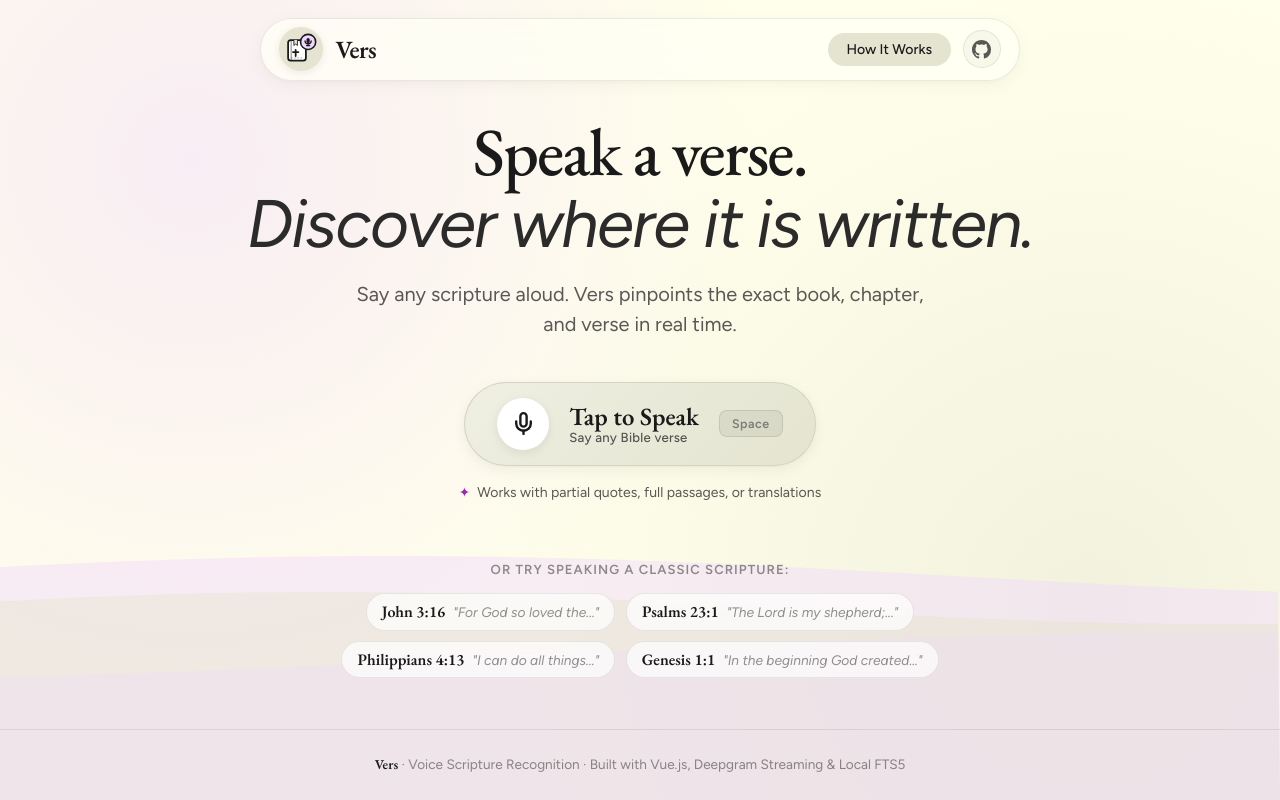
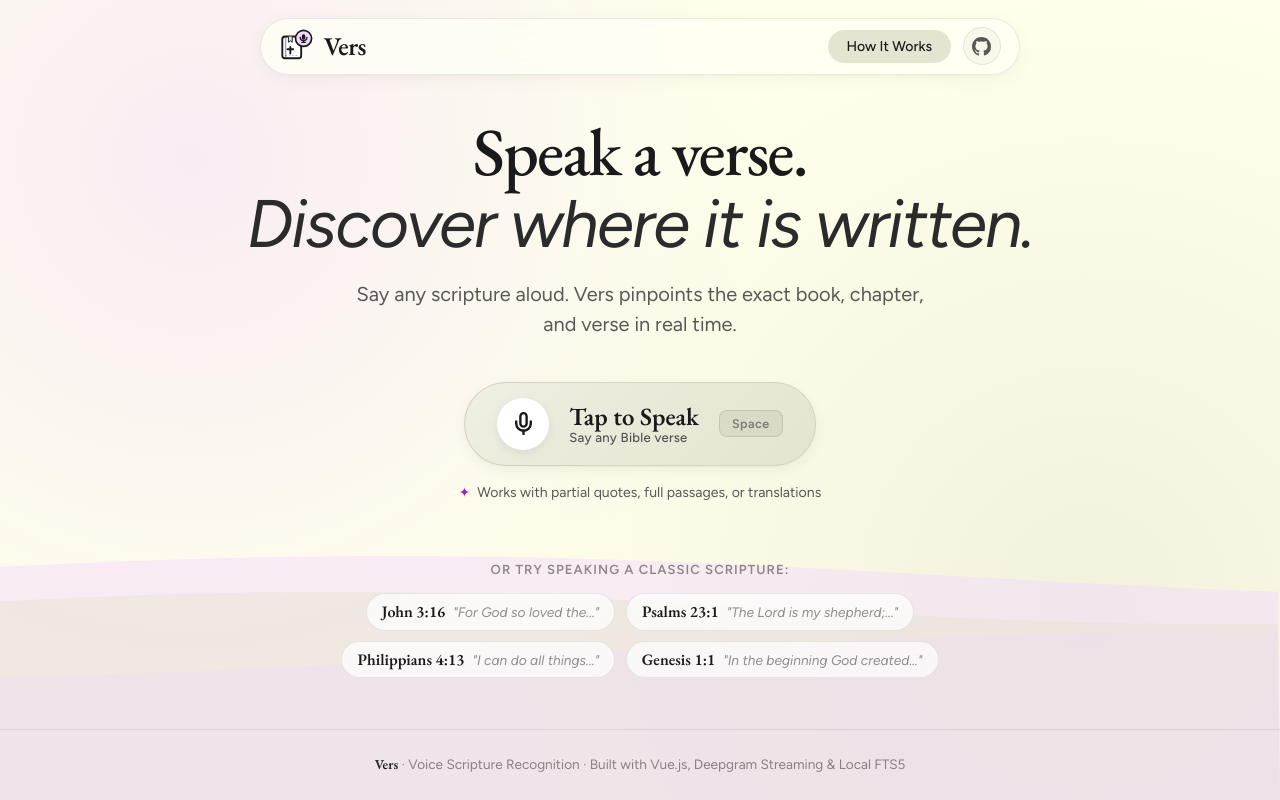
Before and after one commit to Benji918/Vers, a Vue app in the folder frontend/: page / in a window 1280 px wide. Built offline with nearby package versions, Linux system fonts and the light colour scheme.

Commit message:
refactor: updated the website favicon

```diff
--- a/frontend/src/components/Navbar.vue
+++ b/frontend/src/components/Navbar.vue
@@ -1,13 +1,13 @@
 <template>
   <header class="navbar-wrapper">
     <nav class="navbar-container">
-      <!-- Brand Logo: Bible with Microphone at top-right corner -->
+      <!-- Brand Logo: Bible with Microphone at top-right corner (No circle background) -->
       <a href="/" class="brand-link" title="Vers — Scripture by Voice">
         <div class="brand-icon-wrapper">
           <svg class="brand-icon" viewBox="0 0 36 36" fill="none" xmlns="http://www.w3.org/2000/svg">
             <!-- Bible Book Body -->
             <rect x="3.5" y="8" width="20" height="23" rx="3" fill="#FFFFFF" stroke="#1A1A1A" stroke-width="2" />
-            <!-- Book Spine / Edge Accent -->
+            <!-- Book Spine Accent -->
             <path d="M7 8V31" stroke="#1A1A1A" stroke-width="1.5" opacity="0.4" />
             <!-- Book Spine Ribbon / Bookmark -->
             <path d="M10 8V14L12 12.5L14 14V8" fill="#E4E4D0" stroke="#1A1A1A" stroke-width="1" />
@@ -106,33 +106,30 @@ defineEmits(['open-architecture'])
 .brand-link {
   display: flex;
   align-items: center;
-  gap: 0.75rem;
+  gap: 0.65rem;
   text-decoration: none;
   color: var(--color-text-primary);
 }
 
+/* Transparent wrapper with no background circle */
 .brand-icon-wrapper {
-  width: 44px;
-  height: 44px;
-  border-radius: 50%;
-  background: var(--color-accent);
   display: flex;
   align-items: center;
   justify-content: center;
-  box-shadow: 0 2px 8px rgba(26, 26, 26, 0.08);
+  background: transparent;
+  padding: 0;
   transition: transform 0.25s cubic-bezier(0.16, 1, 0.3, 1);
-  padding: 2px;
 }
 
 .brand-link:hover .brand-icon-wrapper {
   transform: scale(1.08) rotate(-3deg);
-  background: #dadac2;
 }
 
 .brand-icon {
-  width: 32px;
-  height: 32px;
+  width: 34px;
+  height: 34px;
   overflow: visible;
+  display: block;
 }
 
 .brand-meta {
@@ -142,7 +139,7 @@ defineEmits(['open-architecture'])
 
 .brand-name {
   font-family: var(--font-heading);
-  font-size: 1.55rem;
+  font-size: 1.6rem;
   font-weight: 600;
   line-height: 1;
   letter-spacing: -0.02em;
```
Also changed, not shown: frontend/index.html (+1 -1 lines), 5 other files (tests, documents, lock files or other folders).
